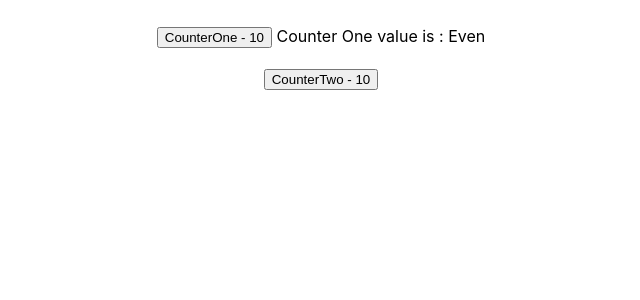
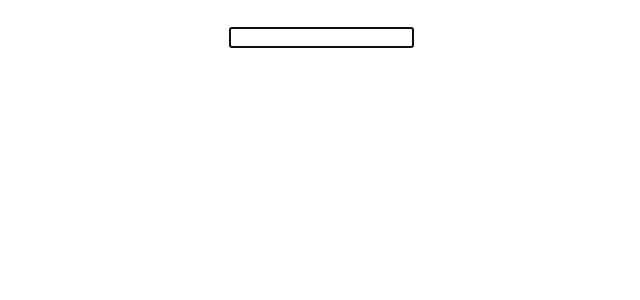
Before and after one commit to GeekShubhamRajput/react-js-learning, a React (Create React App) app: page / in a window 1280 px wide. Shown: the top 300 px of the page, without its empty margins (319-959 px from the left). Built offline with nearby package versions, Linux system fonts and the light colour scheme.

Commit message:
useRef Hook Part 1
useRef is a React Hook that lets you reference a value that’s not needed for rendering.

```diff
--- a/src/App.js
+++ b/src/App.js
@@ -1,11 +1,11 @@
 import React from 'react'
 import './App.css';
-import MemoHookCounter from "./components/MemoHookCounter"
+import FocusRefHook from "./components/FocusRefHook"
 
 function App() {
   return(
     <div className="App">
-      <MemoHookCounter />
+      <FocusRefHook />
     </div>
   )
 }
--- /dev/null
+++ b/src/components/FocusRefHook.js
@@ -0,0 +1,15 @@
+import React, {useEffect, useRef} from 'react'
+
+function FocusRefHook(){
+  const inputRef = useRef(null)
+
+  useEffect(()=>{
+    return inputRef.current.focus();
+  }, [])
+
+  return(
+    <input type="text" ref={inputRef} />
+  )
+}
+
+export default FocusRefHook
```
